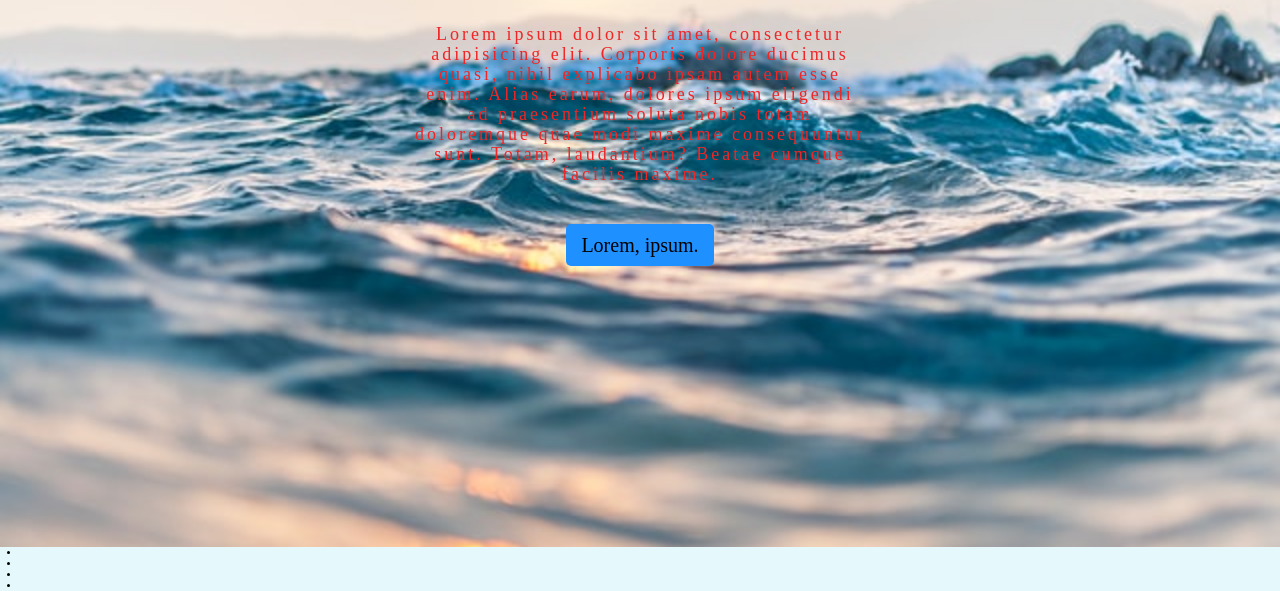
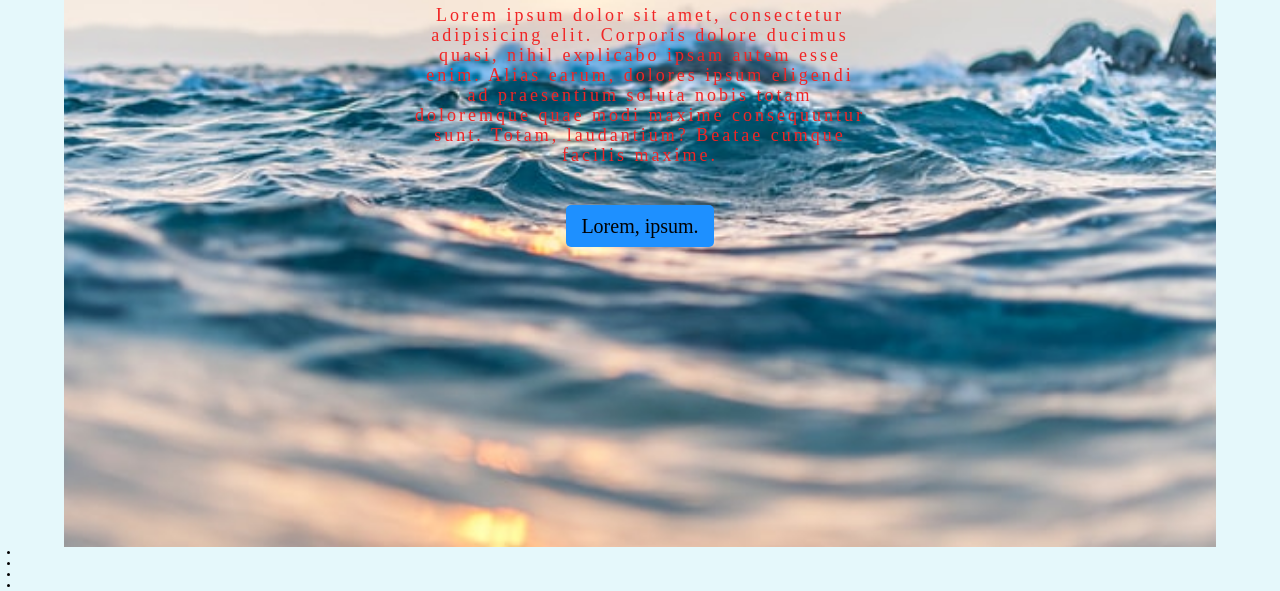
Before and after one commit to Abdulaziz-Abdussomat05/project, a plain HTML site: page index.html in a window 1280 px wide. Shown: the part 358-949 px from the top of the page. Drawn offline with Linux system fonts and the light colour scheme.

Commit message:
first commit

```diff
--- a/css/main.css
+++ b/css/main.css
@@ -75,6 +75,10 @@ letter-spacing: 2px;
 }
 
 .hero-box {
+    width: 90%;
+    margin: auto;
+}
+.img-container{
     background-image: url('../images/image2.jpg');
     height: 100vh;
     margin-top: 25px;
@@ -82,8 +86,6 @@ letter-spacing: 2px;
     background-position-y: 30%;
     background-size: cover;
     background-repeat: no-repeat;
-}
-.hero-box {
     text-align: center;
     padding-top: 15%;
 }
--- a/index.html
+++ b/index.html
@@ -49,7 +49,7 @@ Lists
     </header>
     <main>
 <div class="hero-box">
-    <div class="container">
+    <div class="img-container">
         <h1>
 Hello world
         </h1>
```
Lines whose indentation alone changed are shown as unchanged.
